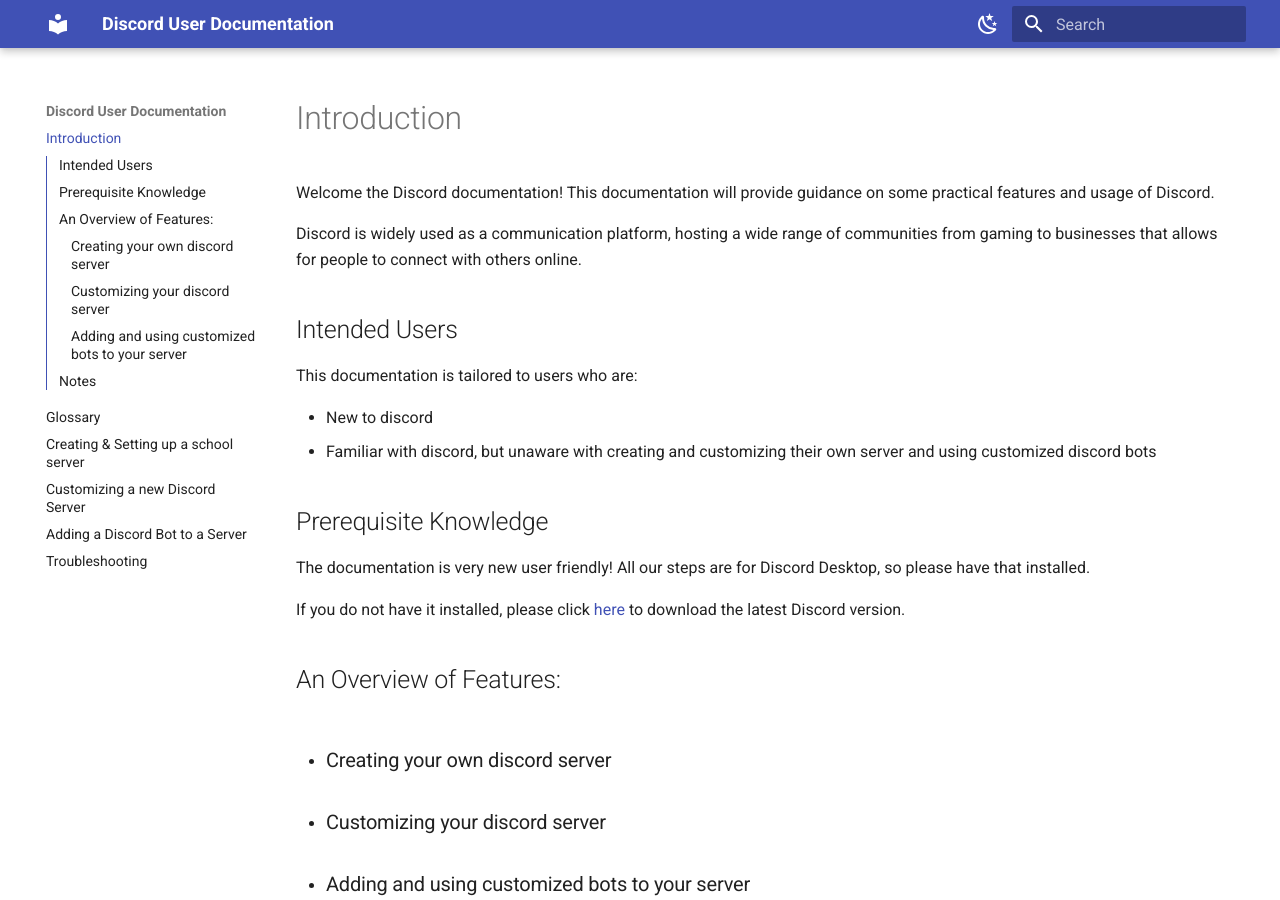
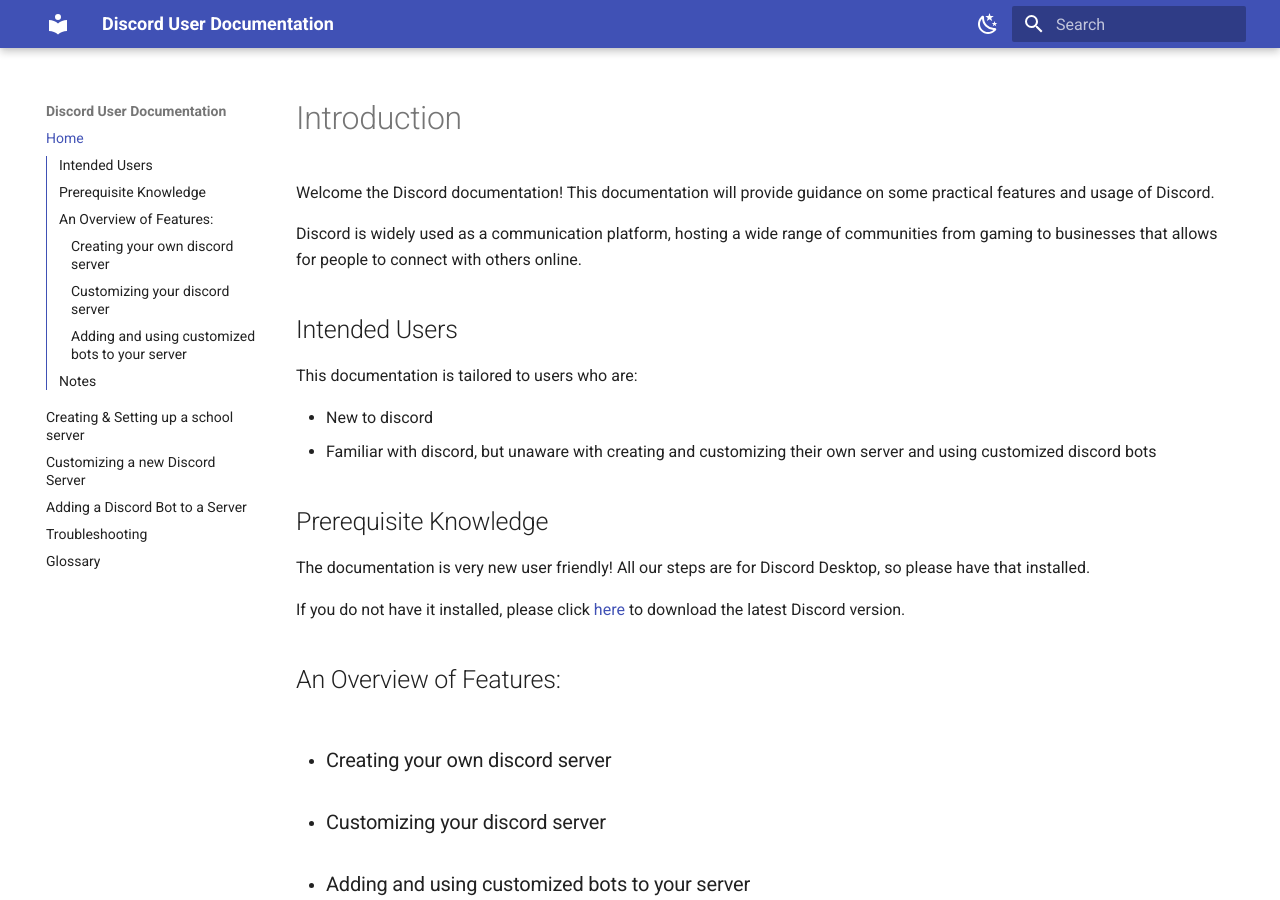
Before and after one commit to levxxvi/User-Documentation, an MkDocs documentation site: the page built from docs/index.md, in a window 1280 px wide and 900 px high. Built offline with MkDocs 1.6.1 and Material for MkDocs 9.7.7, drawn with Linux system fonts in a browser that asks for light colours; some of the changed lines change nothing that is shown.

Commit message:
Rearrange side navigation order

```diff
--- a/mkdocs.yml
+++ b/mkdocs.yml
@@ -1,4 +1,12 @@
 site_name: Discord User Documentation
+
+nav:
+  - Home: index.md
+  - task1.md
+  - task2.md
+  - task3.md
+  - troubleshooting.md
+  - glossary.md
 
 markdown_extensions:
   - attr_list
```
